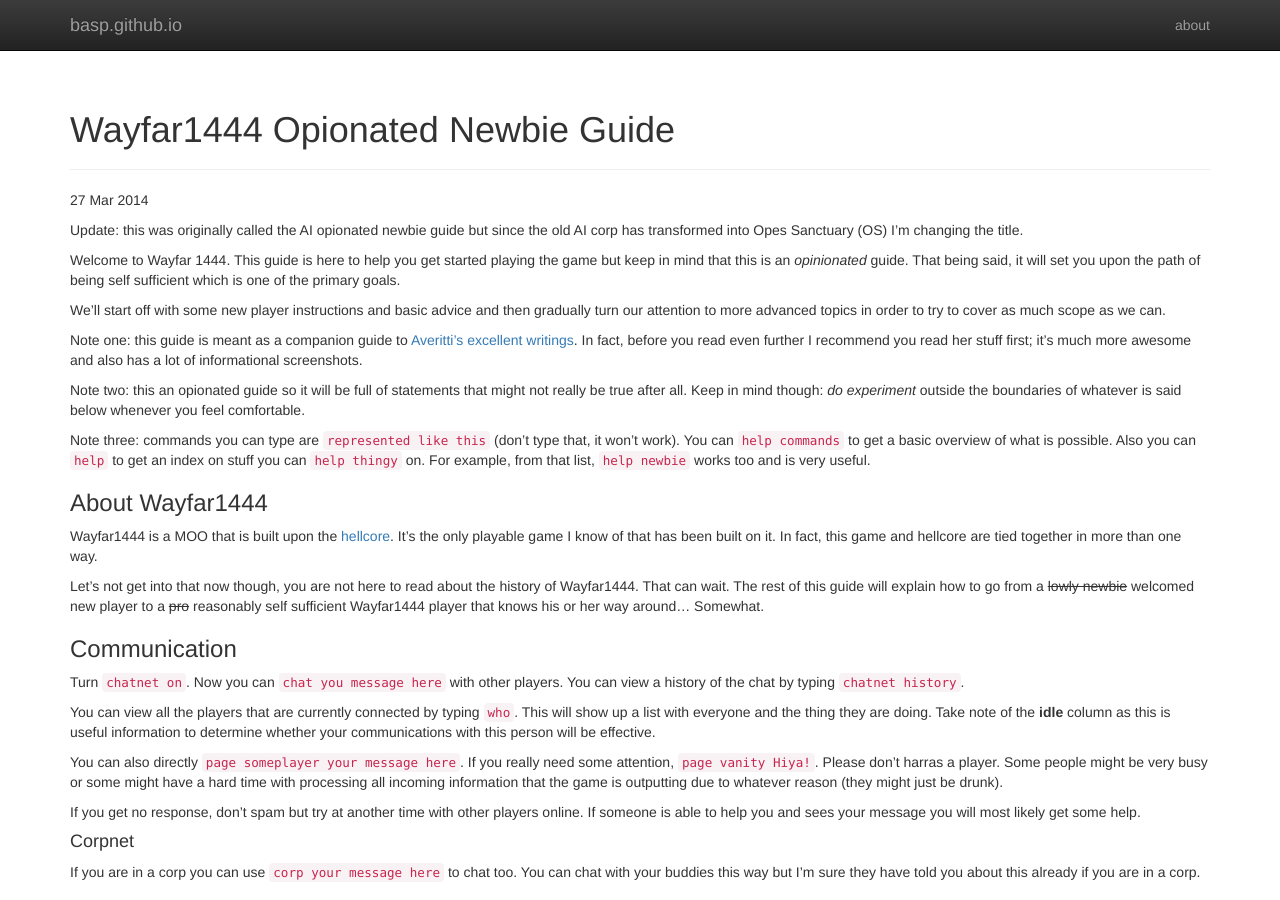
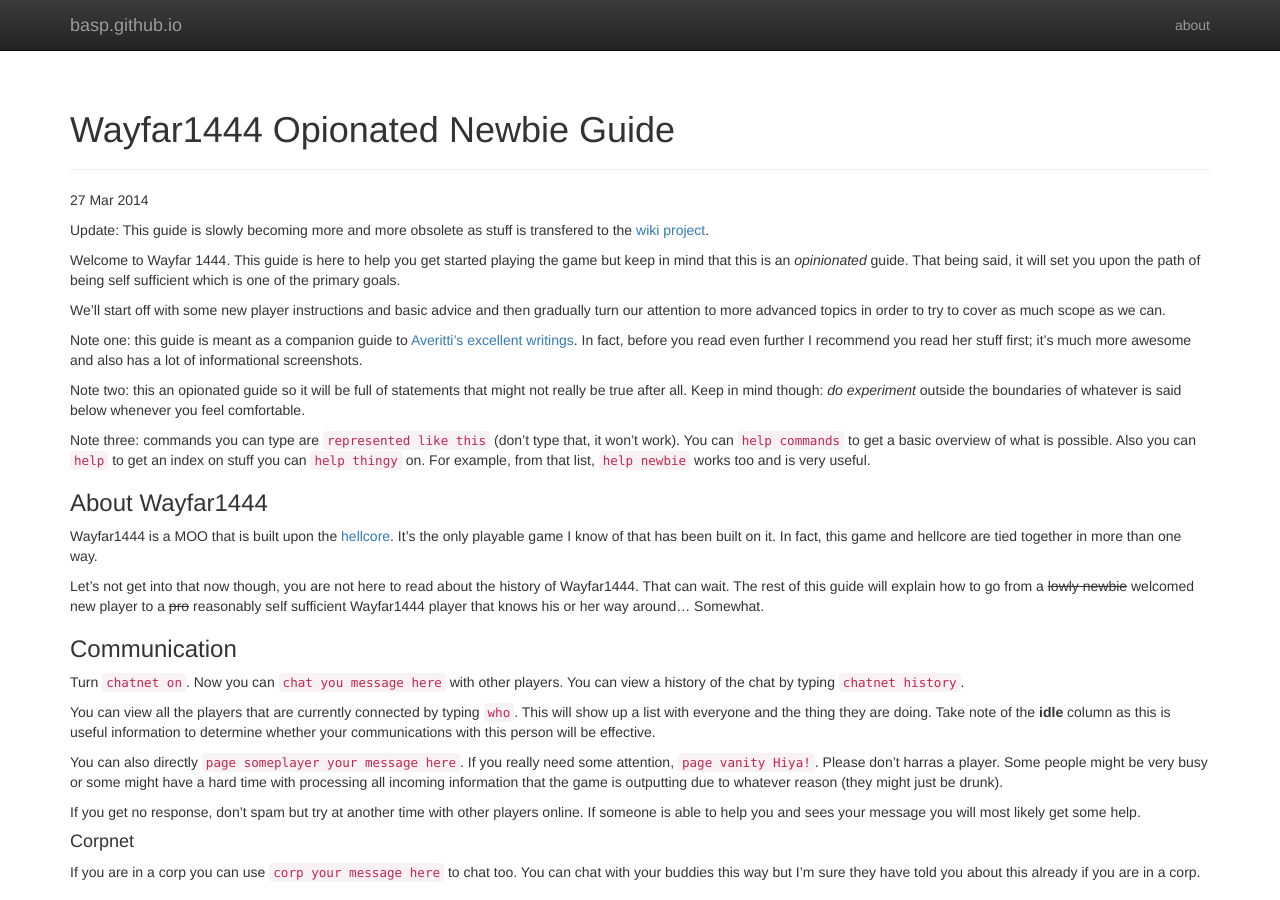
Before and after one commit to basp/basp.github.io, a Jekyll site: the page built from _posts/2014-03-27-AI-opinionated-newbie-guide.md, in a window 1280 px wide and 900 px high. Built offline with Jekyll 4.4.1, drawn with Linux system fonts in a browser that asks for light colours; nearby versions of some CDN libraries; Markdown is read by kramdown in place of the engine named in the settings.

Commit message:
Added note about guide content going to wiki

```diff
--- a/_posts/2014-03-27-AI-opinionated-newbie-guide.md
+++ b/_posts/2014-03-27-AI-opinionated-newbie-guide.md
@@ -3,7 +3,7 @@
 tags: games, wayfar1444, moo
 layout: post
 ---
-Update: this was originally called the AI opionated newbie guide but since the old AI corp has transformed into Opes Sanctuary (OS) I'm changing the title.
+Update: This guide is slowly becoming more and more obsolete as stuff is transfered to the [wiki project](http://github.com/basp/).
 
 Welcome to Wayfar 1444. This guide is here to help you get started playing the game but keep in mind that this is an _opinionated_ guide. That being said, it will set you upon the path of being self sufficient which is one of the primary goals.
 
@@ -14,6 +14,7 @@
 Note two: this an opionated guide so it will be full of statements that might not really be true after all. Keep in mind though: _do experiment_ outside the boundaries of whatever is said below whenever you feel comfortable.
 
 Note three: commands you can type are `represented like this` (don't type that, it won't work). You can `help commands` to get a basic overview of what is possible. Also you can `help` to get an index on stuff you can `help thingy` on. For example, from that list, `help newbie` works too and is very useful.
+
 
 ### About Wayfar1444
 Wayfar1444 is a MOO that is built upon the [hellcore](http://hellmoo.org/wiki/index.php/HellCore). It's the only playable game I know of that has been built on it. In fact, this game and hellcore are tied together in more than one way.
```
